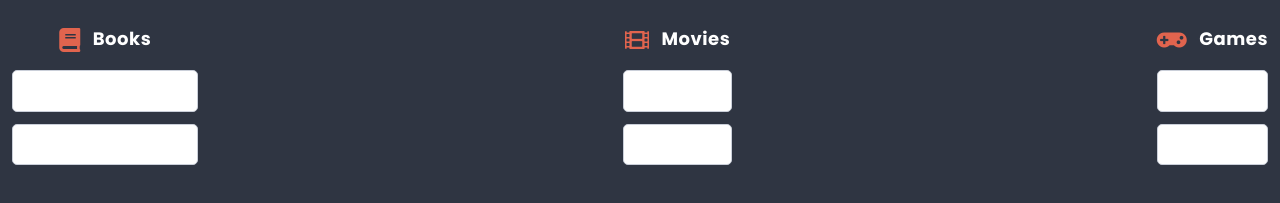
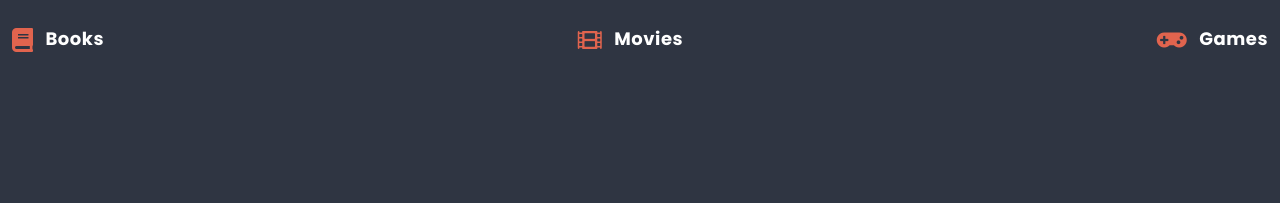
Before and after one commit to SylwiaOlejko/to-do-list, a React app: page / in a window 1280 px wide. Shown: the part 527-730 px from the top of the page. Built offline with nearby package versions, Linux system fonts and the light colour scheme.

Commit message:
11.09.2020

```diff
--- a/src/components/Card/Card.js
+++ b/src/components/Card/Card.js
@@ -4,15 +4,22 @@ import styles from './Card.scss';
 
 class Card extends React.Component {
 
-render() {
+
+
+
+    render() {
+    //dodanie restrukturyzacji propsa title//
+        const {title}= this.props;
+        console.log(title);
     return (
-        <div className={styles.component}> {this.props.title}
+        <div className={styles.component}> {this.props.title},
 
         </div>
 
-        );
-    };
+    );
+    }
+};
 
-}
+
 
 export default Card;
--- a/src/components/Column/Column.js
+++ b/src/components/Column/Column.js
@@ -34,6 +34,7 @@ class Column extends React.Component{
 
           <div className={styles.cards}>
             {cards.map(cardData => (
+              //internowanie
               <Card key={cardData.id} {...cardData} />
             ))}
           </div>
--- a/src/components/Column/ColumnContainer.js
+++ b/src/components/Column/ColumnContainer.js
@@ -1,12 +1,12 @@
 import {connect} from 'react-redux';
 import Column from './Column';
 
-export const getCardsForColumn = ({cards}, columnId) => cards.filter(card => card.columnId == columnId);
+export const getColumnsForColumn = ({columns}, columnId) => columns.filter(card => card.columnId == columnId);
 
 const mapStateToProps = (state, props) => {
   console.log(state, props);
   return ({
-    cards: getCardsForColumn(state, props.id),
+    columns: getColumnsForColumn(state, props.id),
 
 
   });
```
